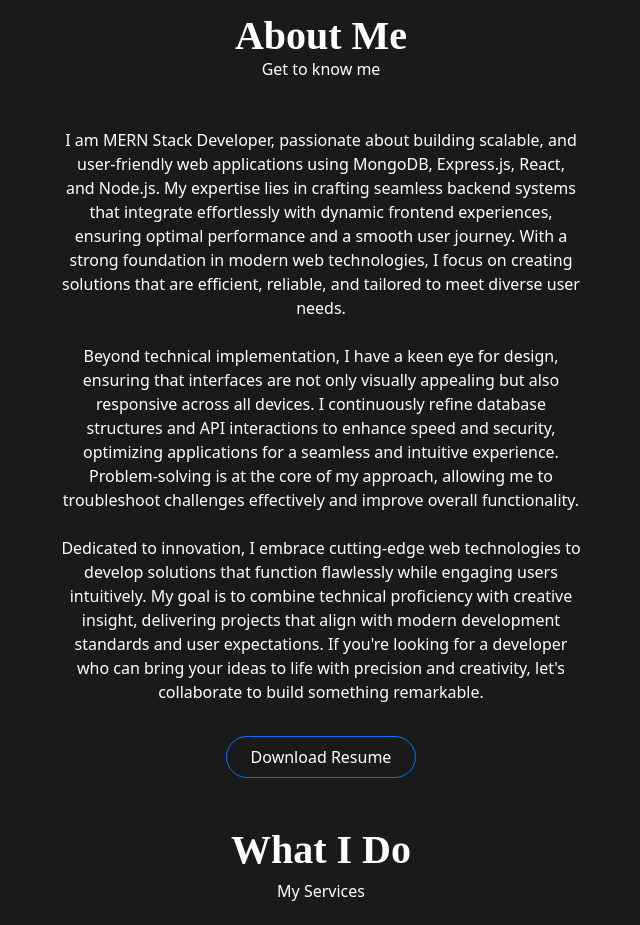
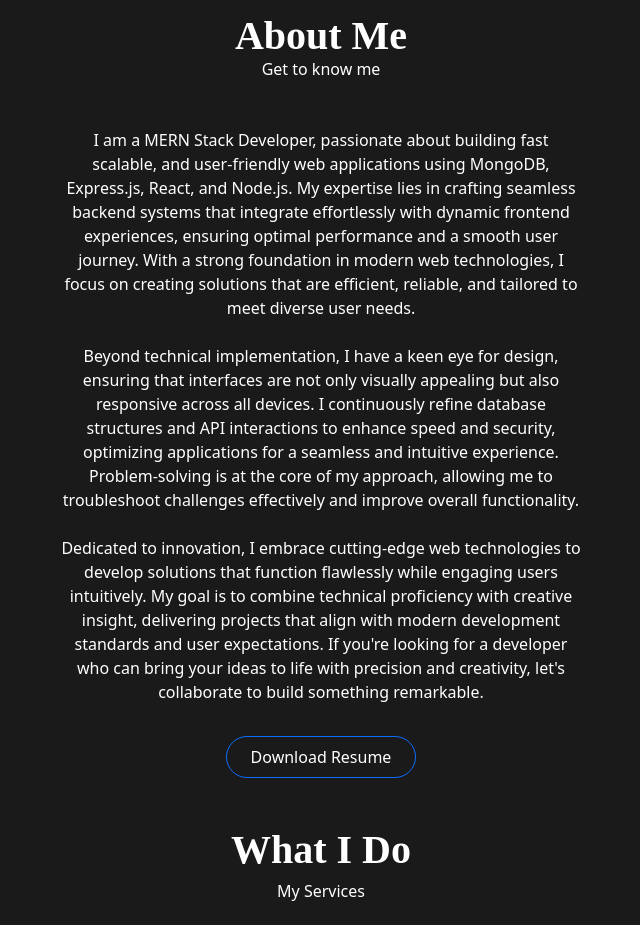
Before and after one commit to Jinit123/Portfolio, a React (Vite) app in the folder Portfolio Website/: page / in a window 1280 px wide. Shown: the part 800-1725 px from the top of the page, without its empty margins (319-959 px from the left). Built offline with nearby package versions, Linux system fonts and the light colour scheme; a web font is replaced by a local one.

Commit message:
text changed again

```diff
--- a/Portfolio Website/src/Components/About.jsx
+++ b/Portfolio Website/src/Components/About.jsx
@@ -38,7 +38,7 @@ const About = () => {
                     <div className="container p-5" ref={containerRef}>
                         <h1 className='text-center text-white fontStyle fw-bold m-0'>About Me</h1>
                         <h6 className='text-white text-center mb-5'>Get to know me</h6>
-                        <p className='text-center text-white'>I am  MERN Stack Developer, passionate about building scalable, and user-friendly web applications using MongoDB, Express.js, React, and Node.js. My expertise lies in crafting seamless backend systems that integrate effortlessly with dynamic frontend experiences, ensuring optimal performance and a smooth user journey. With a strong foundation in modern web technologies, I focus on creating solutions that are efficient, reliable, and tailored to meet diverse user needs.<br /><br />
+                        <p className='text-center text-white'>I am a MERN Stack Developer, passionate about building fast scalable, and user-friendly web applications using MongoDB, Express.js, React, and Node.js. My expertise lies in crafting seamless backend systems that integrate effortlessly with dynamic frontend experiences, ensuring optimal performance and a smooth user journey. With a strong foundation in modern web technologies, I focus on creating solutions that are efficient, reliable, and tailored to meet diverse user needs.<br /><br />
                             Beyond technical implementation, I have a keen eye for design, ensuring that interfaces are not only visually appealing but also responsive across all devices. I continuously refine database structures and API interactions to enhance speed and security, optimizing applications for a seamless and intuitive experience. Problem-solving is at the core of my approach, allowing me to troubleshoot challenges effectively and improve overall functionality.<br /><br />
                             Dedicated to innovation, I embrace cutting-edge web technologies to develop solutions that function flawlessly while engaging users intuitively. My goal is to combine technical proficiency with creative insight, delivering projects that align with modern development standards and user expectations. If you're looking for a developer who can bring your ideas to life with precision and creativity, let's collaborate to build something remarkable.
                         </p>
```
